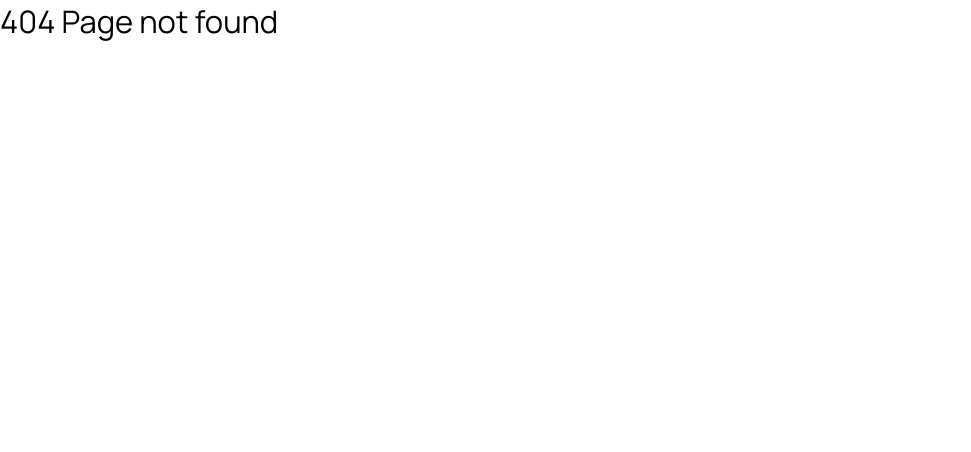
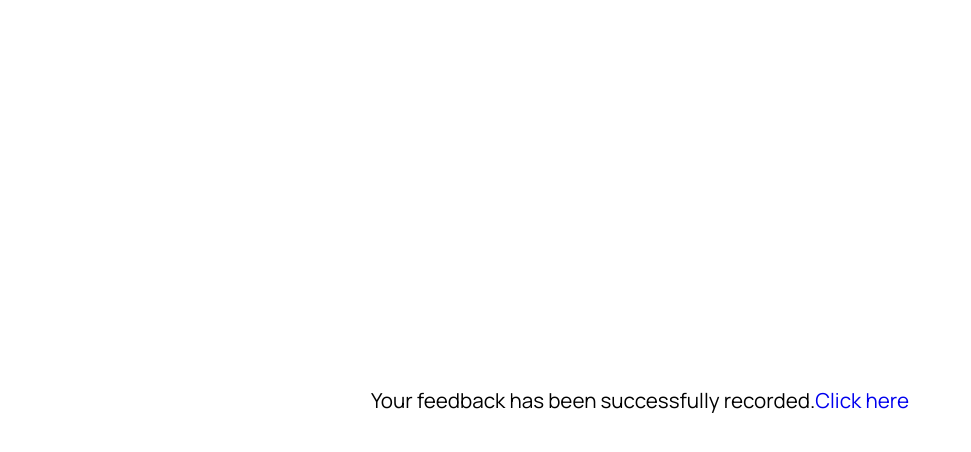
Before and after one commit to divineamunega/Student-Feedback-Form-v2, a React (Vite) app: page /success in a window 1280 px wide. Before the commit this address had no page. Shown: the top 452 px of the page, without its empty margins (0-971 px from the left). Built offline with nearby package versions, Linux system fonts and the light colour scheme.

Commit message:
Feat: Improved form functionalitu

```diff
--- a/src/App.jsx
+++ b/src/App.jsx
@@ -10,6 +10,7 @@ import Feedback from "./components/Feedback";
 import Department from "./components/Department";
 import Admin from "./components/Admin";
 import FeedbackProvider from "./context/FeedbackContext";
+import Success from "./pages/Success";
 function App() {
 	return (
 		<>
@@ -41,6 +42,7 @@ function App() {
 						path="*"
 						element={<div style={{ fontSize: "3rem" }}>404 Page not found</div>}
 					/>
+					<Route path="/success" element={<Success />} />
 				</Routes>
 			</BrowserRouter>
 		</>
--- a/src/components/Department.jsx
+++ b/src/components/Department.jsx
@@ -9,6 +9,7 @@ function Department() {
 	const { state, dispatch } = useFeedBack();
 	const { name, level, department, email } = state;
 
+	const isEmpty = Boolean(!level || !department);
 	const navigate = useNavigate();
 
 	console.log(state);
@@ -59,7 +60,9 @@ function Department() {
 							dispatch({ type: "feedback/level", payload: e.target.value })
 						}
 					/>
-          <button onClick={goToFeedback}>Next</button>
+					<button onClick={goToFeedback} disabled={isEmpty}>
+						Next
+					</button>
 				</form>
 			</div>
 		</div>
--- a/src/components/Feedback.jsx
+++ b/src/components/Feedback.jsx
@@ -10,6 +10,7 @@ function Feedback() {
 	const [name, setName] = useState("");
 	const [noOfCourses, setNoOfCourses] = useState("");
 	const [email, setEmail] = useState("");
+	const [currentForm, setCurrentForm] = useState(0);
 
 	const { state: feedbackObj, dispatch } = useFeedBack();
 
@@ -31,7 +32,16 @@ function Feedback() {
 				navigate("/");
 			}
 		});
-  }, [name, email, navigate, dispatch]);
+
+		if (!feedbackObj.level || !feedbackObj.department) navigate("/");
+	}, [
+		name,
+		email,
+		navigate,
+		dispatch,
+		feedbackObj.department,
+		feedbackObj.level,
+	]);
 
 	return (
 		<div className="page">
@@ -52,9 +62,19 @@ function Feedback() {
 						))}
 					</select>
 
-          {Array.from({ length: +noOfCourses }, (_, i) => (
-            <FeedbackForm noOfCourses={noOfCourses} i={i} key={i} />
-          ))}
+					{Array.from({ length: +noOfCourses }, (_, i) =>
+						currentForm === i ? (
+							<>
+								<FeedbackForm
+									noOfCourses={noOfCourses}
+									i={i}
+									key={i}
+									currentForm={currentForm}
+									setCurrentForm={setCurrentForm}
+								/>
+							</>
+						) : null
+					)}
 				</div>
 			</div>
 		</div>
--- a/src/components/FeedbackForm.jsx
+++ b/src/components/FeedbackForm.jsx
@@ -4,15 +4,16 @@ import { feedbackRef } from "../firebase";
 import { push, set } from "firebase/database";
 import { toast } from "react-toastify";
 import styles from "./Feedback.module.css";
+import { useNavigate } from "react-router-dom";
 
-const FeedbackForm = ({ i, noOfCourses }) => {
+const FeedbackForm = ({ i, noOfCourses, currentForm, setCurrentForm }) => {
 	const [lecturerName, setLecturerName] = useState("");
 	const [courseCode, setCourseCode] = useState("");
 	const [feedback, setFeedback] = useState("");
 	const [shouldSubmit, setShouldSubmit] = useState(false);
-  const [currentForm, setCurrentForm] = useState(0);
-
+	const navigate = useNavigate();
 	const { state: feedbackObj, dispatch } = useFeedBack();
+	const isEmpty = Boolean(!lecturerName || !courseCode || !feedback);
 
 	useEffect(() => {
 		const handleSubmit = async () => {
@@ -42,10 +43,7 @@ const FeedbackForm = ({ i, noOfCourses }) => {
 	}, [shouldSubmit, feedbackObj]);
 
 	const handleNext = () => {
-    if (currentForm < noOfCourses - 1) {
-      setCurrentForm(currentForm + 1);
-    }
-
+		currentForm !== noOfCourses - 1 && setCurrentForm((i) => i + 1);
 		dispatch({
 			type: "feedback/feedback",
 			payload: { lecturerName, courseCode, feedback },
@@ -54,9 +52,14 @@ const FeedbackForm = ({ i, noOfCourses }) => {
 
 	const handleFormSubmit = (e) => {
 		e.preventDefault();
+		if (isEmpty) {
+			toast.error("Input something in each field");
+			return;
+		}
 		handleNext();
 		if (i + 1 === +noOfCourses) {
 			setShouldSubmit(true);
+			navigate("/success");
 		}
 	};
 
--- /dev/null
+++ b/src/pages/Success.jsx
@@ -0,0 +1,29 @@
+import { Link } from "react-router-dom";
+
+const Success = () => {
+	return (
+		<div
+			style={{
+				textAlign: "center",
+				display: "flex",
+				alignItems: "center",
+				justifyContent: "center",
+				height: "100vh",
+			}}
+		>
+			<div style={{ fontSize: "2rem" }}>
+				Your feedback has been successfully recorded.
+				<Link
+					to="/"
+					style={{
+						fontSize: "inherit",
+					}}
+				>
+					Click here
+				</Link>
+			</div>
+		</div>
+	);
+};
+
+export default Success;
```
Lines whose indentation alone changed are shown as unchanged.
